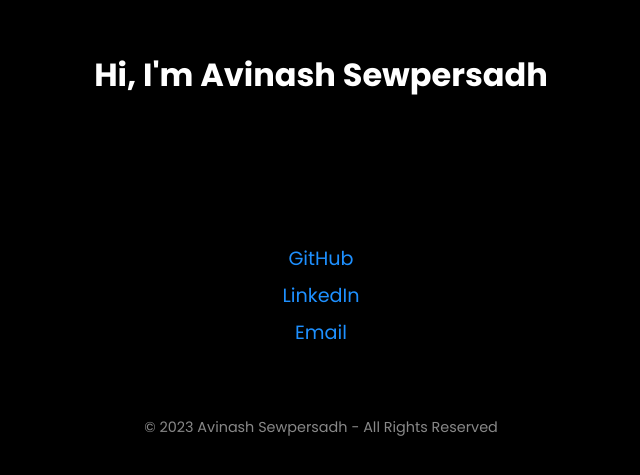
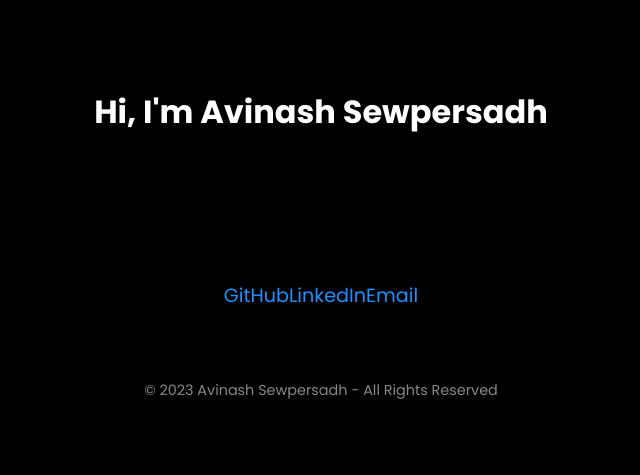
Before and after one commit to dotavi/dotavi.github.io, a Next.js app: page / in a window 1280 px wide. Shown: the part 159-634 px from the top of the page, without its empty margins (319-959 px from the left). Built offline with nearby package versions, Linux system fonts and the light colour scheme.

Commit message:
Update Home.module.css

```diff
--- a/styles/Home.module.css
+++ b/styles/Home.module.css
@@ -24,7 +24,8 @@
 
 .links {
   display: flex;
-  flex-direction: column;
+  flex-wrap: wrap;
+  justify-content: center;
   align-items: center;
   margin-top: 2rem;
 }
```
